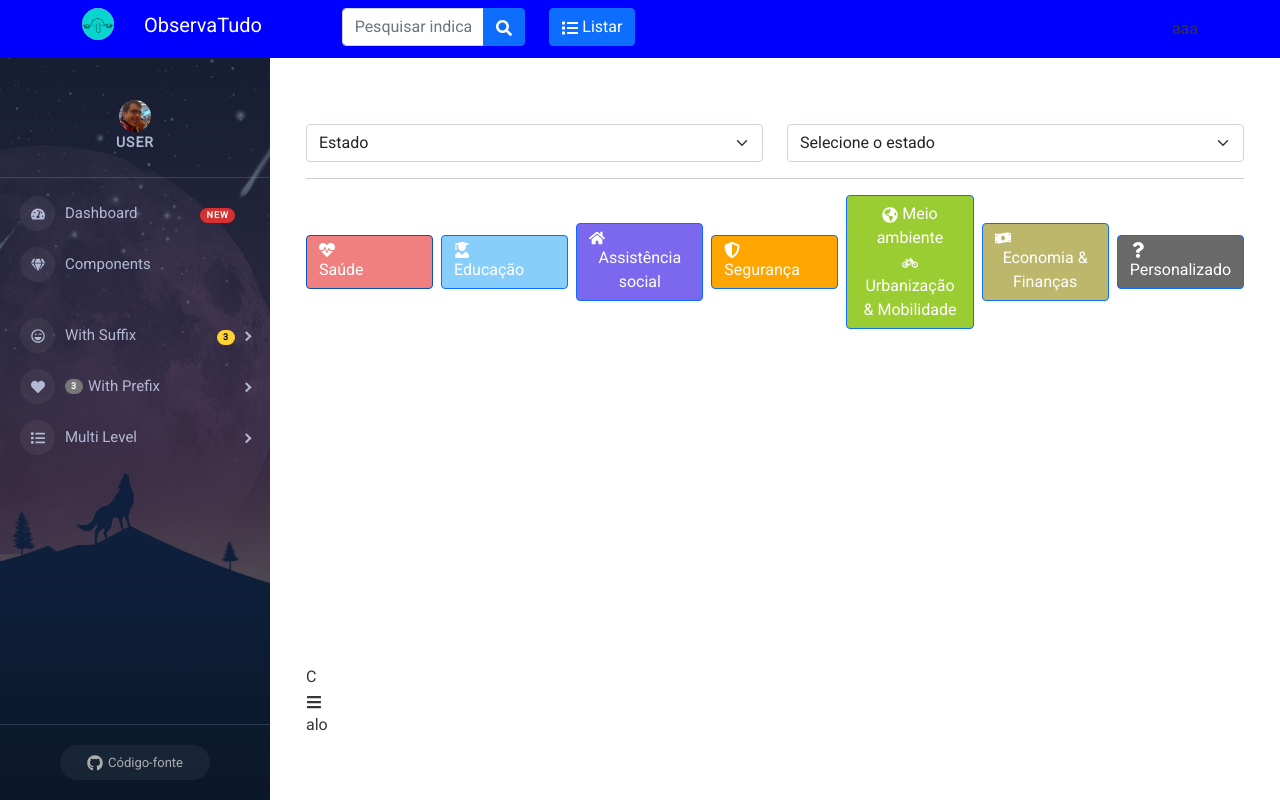
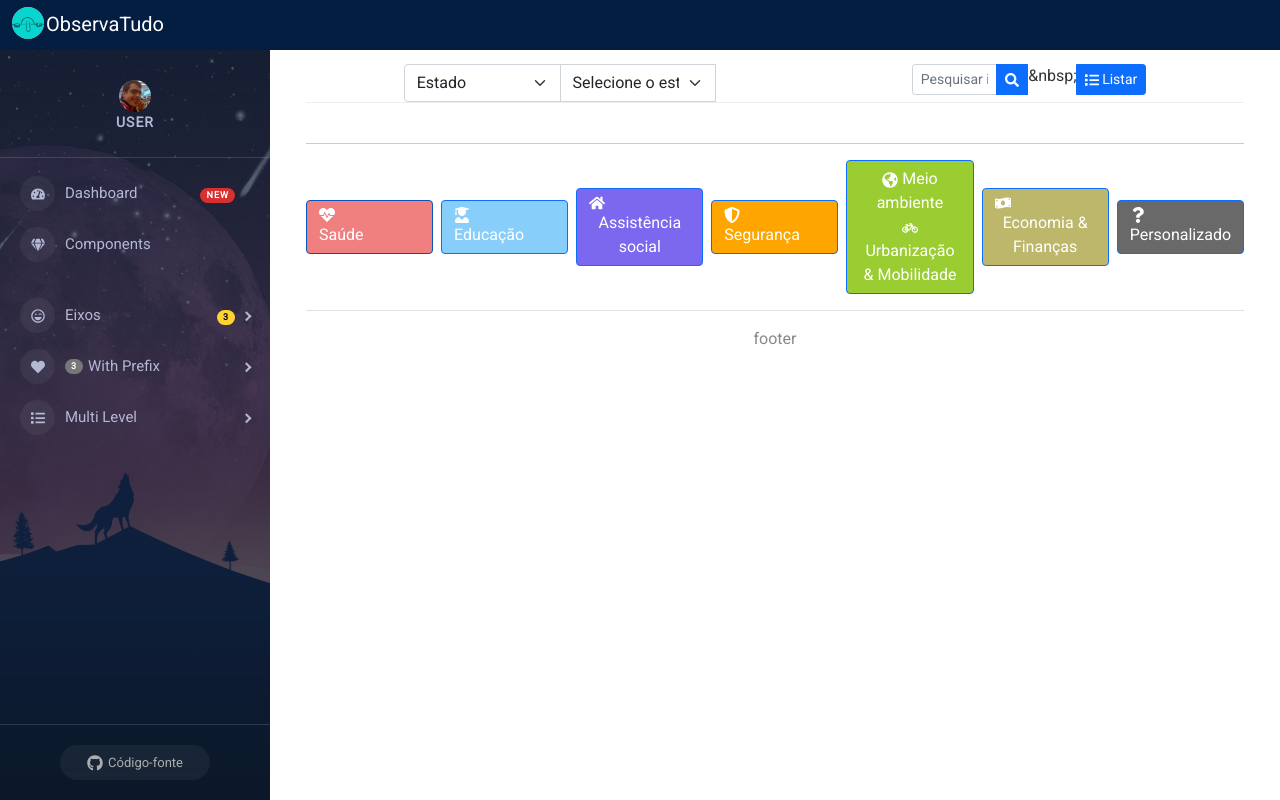
Before and after one commit to JJDSNT/otfrontend2, a React (Create React App) app: page / in a window 1280 px wide. Built offline with nearby package versions, Linux system fonts and the light colour scheme.

Commit message:
tentando ajustar o layout

```diff
--- a/src/Layout/Aside.js
+++ b/src/Layout/Aside.js
@@ -13,11 +13,11 @@ import {
 import { FaTachometerAlt, FaGem, FaList, FaGithub, FaRegLaughWink, FaHeart } from 'react-icons/fa';
 import sidebarBg from './assets/bg.jpg';
 
-const Aside = ({ image, collapsed, rtl, toggled, handleToggleSidebar }) => {
+const Aside = ({ collapsed, rtl, toggled, handleToggleSidebar }) => {
   const intl = useIntl();
   return (
     <ProSidebar
-      image={image ? sidebarBg : false}
+      image={sidebarBg}
       rtl={rtl}
       collapsed={collapsed}
       toggled={toggled}
@@ -28,7 +28,7 @@ const Aside = ({ image, collapsed, rtl, toggled, handleToggleSidebar }) => {
         <div
           style={{
             padding: '24px',
-            paddingTop: '100px',
+            paddingTop: '80px',
             textTransform: 'uppercase',
             fontWeight: 'bold',
             fontSize: 14,
@@ -59,11 +59,15 @@ const Aside = ({ image, collapsed, rtl, toggled, handleToggleSidebar }) => {
         <Menu iconShape="circle">
           <SubMenu
             suffix={<span className="badge yellow">3</span>}
-            title={intl.formatMessage({ id: 'withSuffix' })}
+            title='Eixos'
             icon={<FaRegLaughWink />}
           >
-            <MenuItem>{intl.formatMessage({ id: 'submenu' })} 1</MenuItem>
-            <MenuItem>{intl.formatMessage({ id: 'submenu' })} 2</MenuItem>
+            <MenuItem>Saúde</MenuItem>
+            <MenuItem>Educação</MenuItem>
+            <MenuItem>Assistência Social</MenuItem>
+            <MenuItem>Educação</MenuItem>
+            <MenuItem>Saúde</MenuItem>
+            <MenuItem>Educação</MenuItem>
             <MenuItem>{intl.formatMessage({ id: 'submenu' })} 3</MenuItem>
           </SubMenu>
           <SubMenu
--- a/src/Layout/Layout.js
+++ b/src/Layout/Layout.js
@@ -4,58 +4,33 @@ import Aside from './Aside';
 import Main from './Main';
 
 function Layout({ setLocale }) {
-  const [rtl, setRtl] = useState(false);
   const [collapsed, setCollapsed] = useState(false);
-  const [image, setImage] = useState(true);
   const [toggled, setToggled] = useState(false);
 
   const handleCollapsedChange = (checked) => {
     setCollapsed(checked);
   };
-
-  const handleRtlChange = (checked) => {
-    setRtl(checked);
-    setLocale(checked ? 'ar' : 'en');
-  };
-  const handleImageChange = (checked) => {
-    setImage(checked);
-  };
-
-  const handleToggleSidebar = (value) => {
-    setToggled(value);
+  const handleToggleSidebar = () => {
+    setToggled(!toggled);
   };
 
   return (
 
-    <div className={`app ${rtl ? 'rtl' : ''} ${toggled ? 'toggled' : ''}`}>
-      <Navbar
-       image={image}
-       toggled={toggled}
-       collapsed={collapsed}
-       rtl={rtl}
-       handleToggleSidebar={handleToggleSidebar}
-       handleCollapsedChange={handleCollapsedChange}
-       handleRtlChange={handleRtlChange}
-       handleImageChange={handleImageChange}
-        />
-        <Aside
-        image={image}
+    <div className={`app ${toggled ? 'toggled' : ''}`}>
+      <Navbar handleToggleSidebar={handleToggleSidebar} />
+
+      <Aside
         collapsed={collapsed}
-        rtl={rtl}
         toggled={toggled}
         handleToggleSidebar={handleToggleSidebar}
+        handleCollapsedChange={handleCollapsedChange}
       />
       <Main
-        image={image}
         toggled={toggled}
         collapsed={collapsed}
-        rtl={rtl}
         handleToggleSidebar={handleToggleSidebar}
         handleCollapsedChange={handleCollapsedChange}
-        handleRtlChange={handleRtlChange}
-        handleImageChange={handleImageChange}
       />
-
     </div>
   );
 }
--- a/src/Layout/Main.js
+++ b/src/Layout/Main.js
@@ -1,5 +1,5 @@
 import React from 'react';
-import { FaBars, FaBicycle, FaGlobeAmericas, FaHeartbeat, FaHome, FaMoneyBillWave, FaQuestion, FaUserGraduate,  FaShieldAlt } from 'react-icons/fa';
+import { FaBicycle, FaGlobeAmericas, FaHeartbeat, FaHome, FaList, FaMoneyBillWave, FaQuestion, FaSearch, FaUserGraduate,  FaShieldAlt } from 'react-icons/fa';
 
 
 const Main = ({
@@ -14,22 +14,52 @@ const Main = ({
 
   return (
     <main>
-  <div className="container" style={{paddingTop:'100px'}}>
-      <form className="row">
-        <div className="col">
+
+
+  <div className="container-fluid text-center align-items-center" style={{paddingTop:'40px'}}>
+  <header>
+
+    <div className="d-flex justify-content-around">
+
+    <div className="col-4">
+    <form className="d-flex justify-content-around">
+    <div className="input-group">
           <select className="form-select" name="estado" id="estado">
             <option value=""> Estado</option>
             <option value="1"> Estado 1</option>
             <option value="2"> Estado 2</option>
           </select>
-        </div>
-        <div className="col">
+
+
           <select className="form-select" name="cidade" id="cidade">
             <option value=""> Selecione o estado</option>
           </select>
+
+        <input id="eixo" type="text" readonly hidden value="0"></input>
         </div>
-        <input id="eixo" type="text" readonly hidden value="0"></input>
-      </form>
+    </form>
+    </div>
+
+
+    <div className="col-3">
+
+        <div className="input-group input-group-sm">
+          <input type="text" className="form-control col-sm" placeholder="Pesquisar indicadores ..." aria-label="pesquisar indicadores" />
+          <button type="submit" class="btn btn-primary">
+              <FaSearch />
+          </button>
+          {'&nbsp;'}
+        <button type="button" class="btn btn-primary .btn-sm w-30">
+            <FaList /> Listar
+        </button>
+        </div>
+        </div>
+
+
+
+
+    </div>
+  </header>
 <hr />
 
 
@@ -68,20 +98,13 @@ const Main = ({
     </div>
   </div>
 
-      <br /><br /><br /><br /><br /><br /><br /><br /><br /><br /><br /><br /><br /><br />C
-      <div classNameName="btn-toggle" onClick={() => handleToggleSidebar(true)}>
-        <FaBars />
-      </div>
 
-      alo
-      <div className="btn-toggle" onClick={() => handleToggleSidebar(true)}>
-        <FaBars />
-      </div>
-      <br /><br /><br /><br /><br /><br /><br /><br /><br /><br /><br /><br /><br /><br />d
-      <br /><br /><br /><br /><br /><br /><br /><br /><br /><br /><br /><br /><br /><br />e
-      <br /><br /><br /><br /><br /><br /><br /><br /><br /><br /><br /><br /><br /><br />f
+
+      <footer><hr />footer</footer>
+
     </div>
-    </main>
+</main>
+
   );
 };
 
--- a/src/Layout/Navbar.js
+++ b/src/Layout/Navbar.js
@@ -1,20 +1,13 @@
 import React from 'react';
-import { FaList, FaSearch } from 'react-icons/fa';
 import logo from './assets/logo.jpg';
 
 const Navbar = ({
-    collapsed,
-  rtl,
-  image,
-  handleToggleSidebar,
-  handleCollapsedChange,
-  handleRtlChange,
-  handleImageChange
+  handleToggleSidebar
 }) => {
 
     return (
-        <nav className="navbar navbar-expand-lg navbar-dark fixed-top" style={{backgroundColor:'blue'}} role = "navigation">
-            <div className="container">
+        <nav className="navbar navbar-expand-lg navbar-dark fixed-top" style={{backgroundColor:'#041E42',paddingBottom:'2px',height:'50px'}} role = "navigation">
+            <div className="container-fluid">
                 <div className = "navbar-header">
                     <div className="row">
                         <div className="col-1">
@@ -25,29 +18,14 @@ const Navbar = ({
                         <div className="col">
                             <h1 style={{paddingLeft:'10px'}} className = "navbar-brand"> ObservaTudo </h1>
                         </div>
-                        <div className="col-4">
-                            <div className="input-group">
-                                <input type="text" className="form-control  abs-center-x" placeholder="Pesquisar indicadores ..." aria-label="pesquisar indicadores" />
-                                <button type="submit" class="btn btn-primary">
-                                    <FaSearch />
-                                </button>
-                            </div>
-                        </div>
-                        <div className="col-3">
-                            <button type="button" class="btn btn-primary">
-                                <FaList /> Listar
-                            </button>
-                        </div>
                     </div>
 
             </div>
-            <div className="btn-toggle" onClick={() => handleToggleSidebar(true)}>
-            <span className="navbar-toggler-icon"></span>
-      </div>
-      aaa
-        <button  onClick={() => handleToggleSidebar(true)} id="showLeft" className="navbar-toggler navbar-toggler-right " type="button"  aria-controls="navbarCollapse" aria-expanded="false" aria-label="Toggle navigation">
-            <span className="navbar-toggler-icon"></span>
-        </button>
+
+            <button  onClick={() => handleToggleSidebar(true)} id="showLeft" className="navbar-toggler navbar-toggler-right" style={{marginTop:'-7px'}} type="button"  aria-controls="navbarCollapse" aria-expanded="false" aria-label="Toggle navigation">
+                <span className="navbar-toggler-icon"></span>
+            </button>
+
             </div>
         </nav>
         );
```
